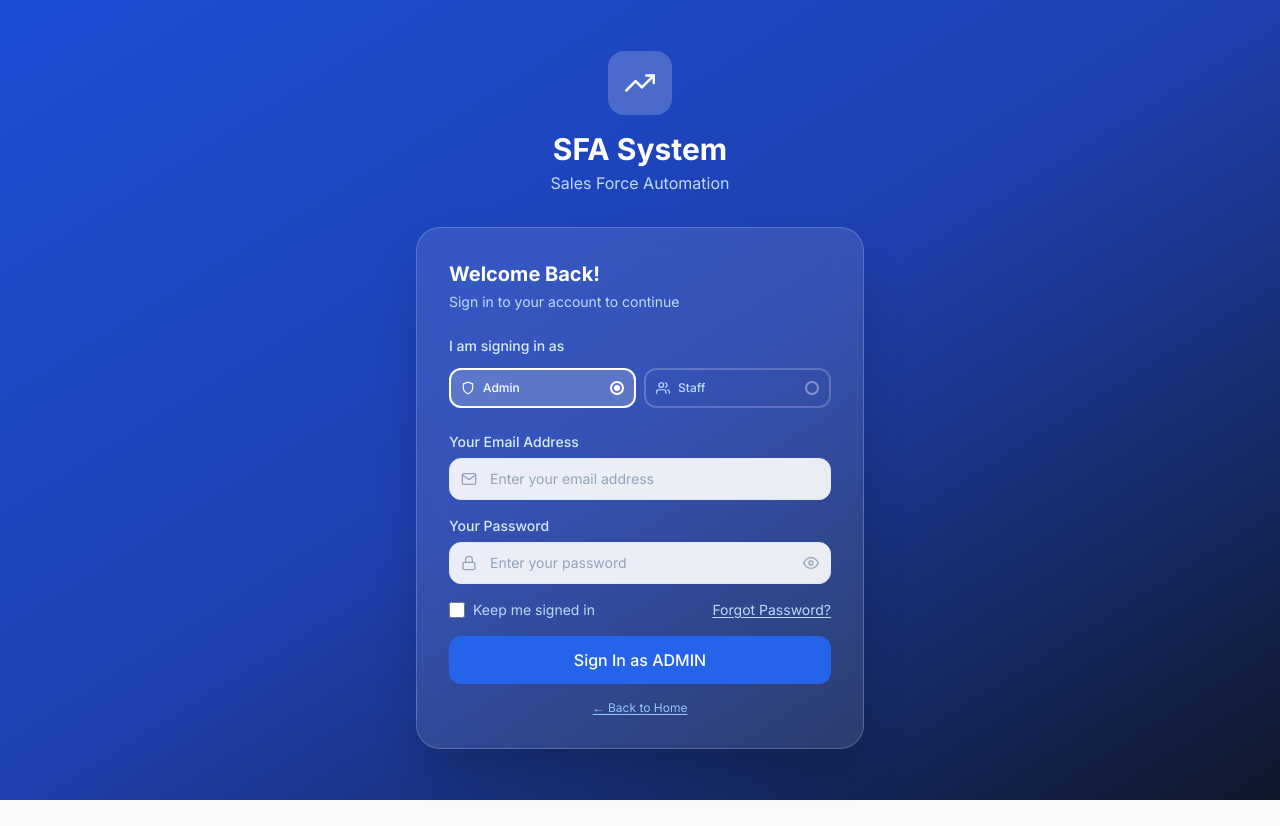
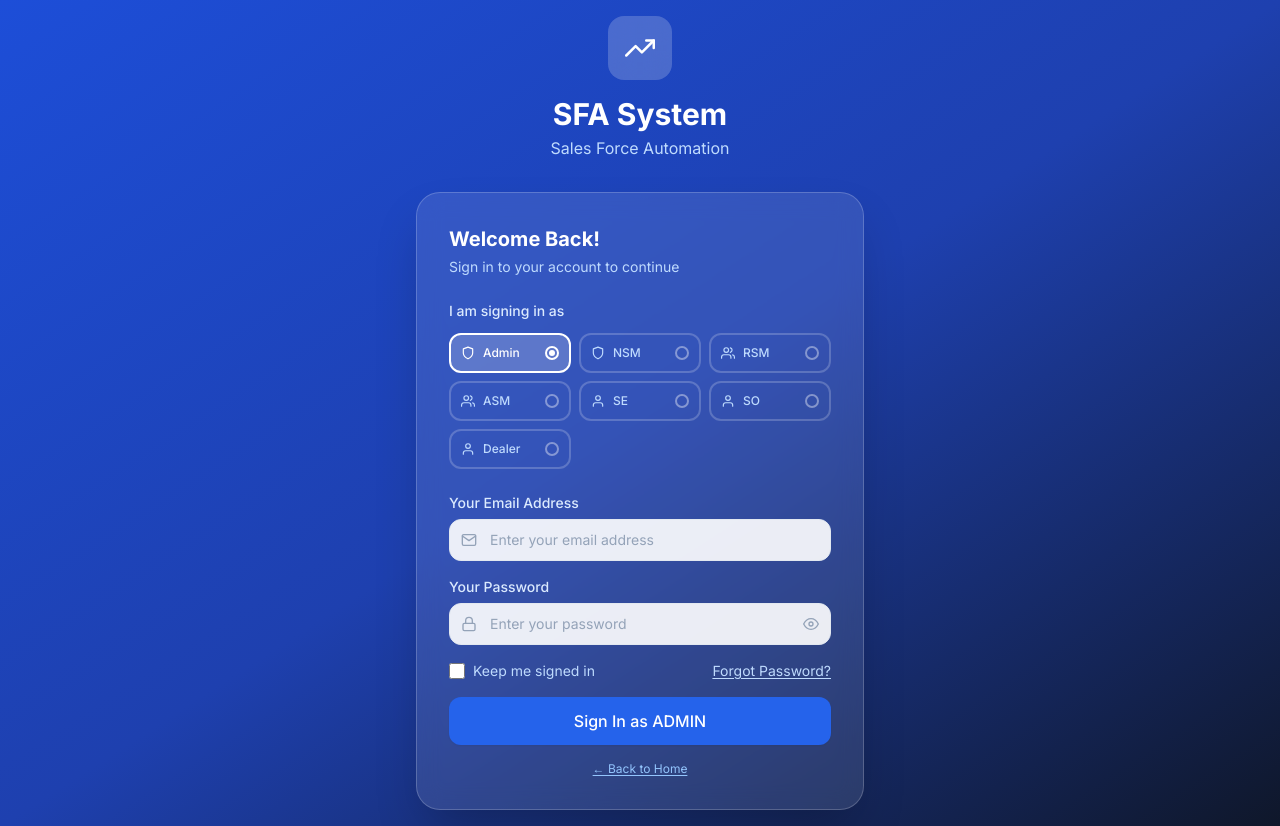
Before and after one commit to AvishekYadav0/SFA, a React (Vite) app in the folder frontend/: page /login in a window 1280 px wide. Before the commit the page ends 800 px from the top, so only its background shows below. Built offline with nearby package versions, Linux system fonts and the light colour scheme; no server answers.

Commit message:
fix: restore all login roles (admin, nsm, rsm, asm, se, so, dealer)

```diff
--- a/frontend/src/App.jsx
+++ b/frontend/src/App.jsx
@@ -65,19 +65,19 @@ const AppRoutes = () => {
         {/* Protected */}
         <Route element={<PrivateRoute><AppLayout /></PrivateRoute>}>
           <Route path="/dashboard"    element={<Dashboard />} />
-          <Route path="/users"        element={<RoleRoute roles={['admin']}><Users /></RoleRoute>} />
+          <Route path="/users"        element={<RoleRoute roles={['nsm','rsm','asm','se','admin']}><Users /></RoleRoute>} />
           <Route path="/dealers"      element={<Dealers />} />
-          <Route path="/products"     element={<RoleRoute roles={['admin']}><Products /></RoleRoute>} />
+          <Route path="/products"     element={<RoleRoute roles={['nsm','asm','admin']}><Products /></RoleRoute>} />
           <Route path="/orders"       element={<Orders />} />
-          <Route path="/pipeline"     element={<RoleRoute roles={['admin']}><Pipeline /></RoleRoute>} />
+          <Route path="/pipeline"     element={<RoleRoute roles={['nsm','rsm','asm','admin']}><Pipeline /></RoleRoute>} />
           <Route path="/sales"        element={<Sales />} />
           <Route path="/collections"  element={<Collections />} />
           <Route path="/visits"       element={<Visits />} />
-          <Route path="/reports"      element={<RoleRoute roles={['admin', 'staff']}><Reports /></RoleRoute>} />
-          <Route path="/dealer-portal" element={<Navigate to="/dashboard" replace />} />
+          <Route path="/reports"      element={<RoleRoute roles={['nsm','rsm','asm','se','admin']}><Reports /></RoleRoute>} />
+          <Route path="/dealer-portal" element={<RoleRoute roles={['dealer']}><DealerPortal /></RoleRoute>} />
           <Route path="/notifications" element={<Notifications />} />
           <Route path="/profile"      element={<Profile />} />
-          <Route path="/settings"     element={<RoleRoute roles={['admin']}><Settings /></RoleRoute>} />
+          <Route path="/settings"     element={<RoleRoute roles={['nsm','admin']}><Settings /></RoleRoute>} />
           <Route path="/lifting"      element={<Lifting />} />
           <Route path="/daily-visits" element={<DailyVisits />} />
           <Route path="/claims"       element={<Claims />} />
--- a/frontend/src/context/AuthContext.jsx
+++ b/frontend/src/context/AuthContext.jsx
@@ -47,10 +47,15 @@ export const AuthProvider = ({ children }) => {
       user, loading, login, register, logout, updateUser,
       // Role helpers
       isAdmin:  user?.role === 'admin',
-      isStaff:  user?.role === 'staff',
-      canManage: ['admin', 'staff'].includes(user?.role),
-      canViewReports: ['admin', 'staff'].includes(user?.role),
-      canManageUsers: user?.role === 'admin',
+      isNSM:    user?.role === 'nsm',
+      isRSM:    user?.role === 'rsm',
+      isASM:    user?.role === 'asm',
+      isSE:     user?.role === 'se',
+      isSO:     user?.role === 'so',
+      isDealer: user?.role === 'dealer',
+      canManage: ['admin', 'nsm', 'rsm', 'asm', 'se', 'so'].includes(user?.role),
+      canViewReports: ['admin', 'nsm', 'rsm', 'asm', 'se'].includes(user?.role),
+      canManageUsers: ['admin', 'nsm', 'rsm', 'asm'].includes(user?.role),
     }}>
       {children}
     </AuthContext.Provider>
--- a/frontend/src/pages/Login.jsx
+++ b/frontend/src/pages/Login.jsx
@@ -56,10 +56,15 @@ export default function Login() {
           {/* Role Selector */}
           <div className="mb-6">
             <p className="text-sm font-medium text-blue-100 mb-3">I am signing in as</p>
-            <div className="grid grid-cols-2 gap-2">
+            <div className="grid grid-cols-3 gap-2">
               {[
-                { value: 'admin', label: 'Admin', icon: FiShield },
-                { value: 'staff', label: 'Staff', icon: FiUsers },
+                { value: 'admin',  label: 'Admin',  icon: FiShield },
+                { value: 'nsm',    label: 'NSM',    icon: FiShield },
+                { value: 'rsm',    label: 'RSM',    icon: FiUsers },
+                { value: 'asm',    label: 'ASM',    icon: FiUsers },
+                { value: 'se',     label: 'SE',     icon: FiUser },
+                { value: 'so',     label: 'SO',     icon: FiUser },
+                { value: 'dealer', label: 'Dealer', icon: FiUser },
               ].map(({ value, label, icon: Icon }) => (
                 <label key={value}
                   className={`flex items-center gap-2 p-2.5 rounded-xl border-2 cursor-pointer transition-all ${
@@ -149,7 +154,7 @@ export default function Login() {
           </form>
 
           {/* Staff note */}
-          {role === 'staff' && (
+          {['se', 'so', 'dealer'].includes(role) && (
             <p className="text-center text-blue-300 text-xs mt-4">
               Don't have an account? Ask your Admin to create one for you.
             </p>
```
